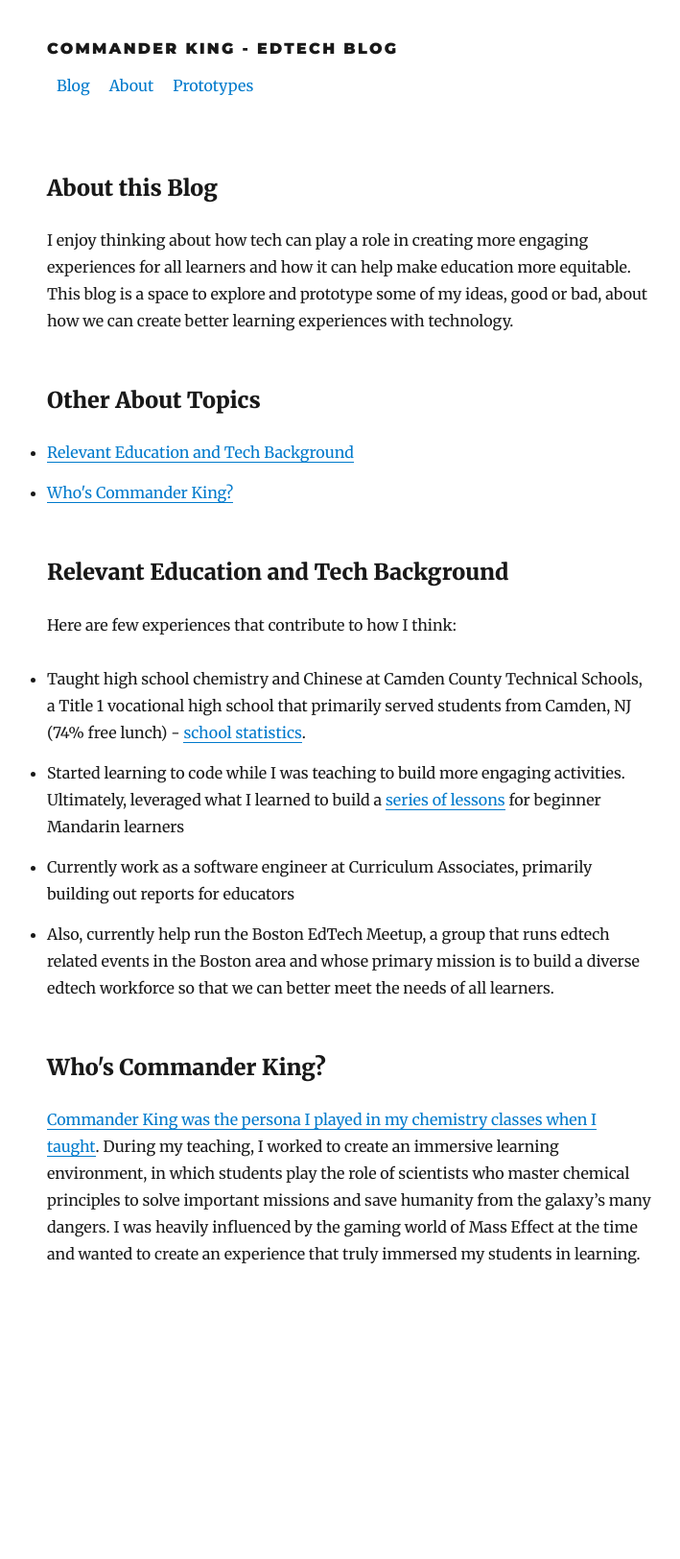
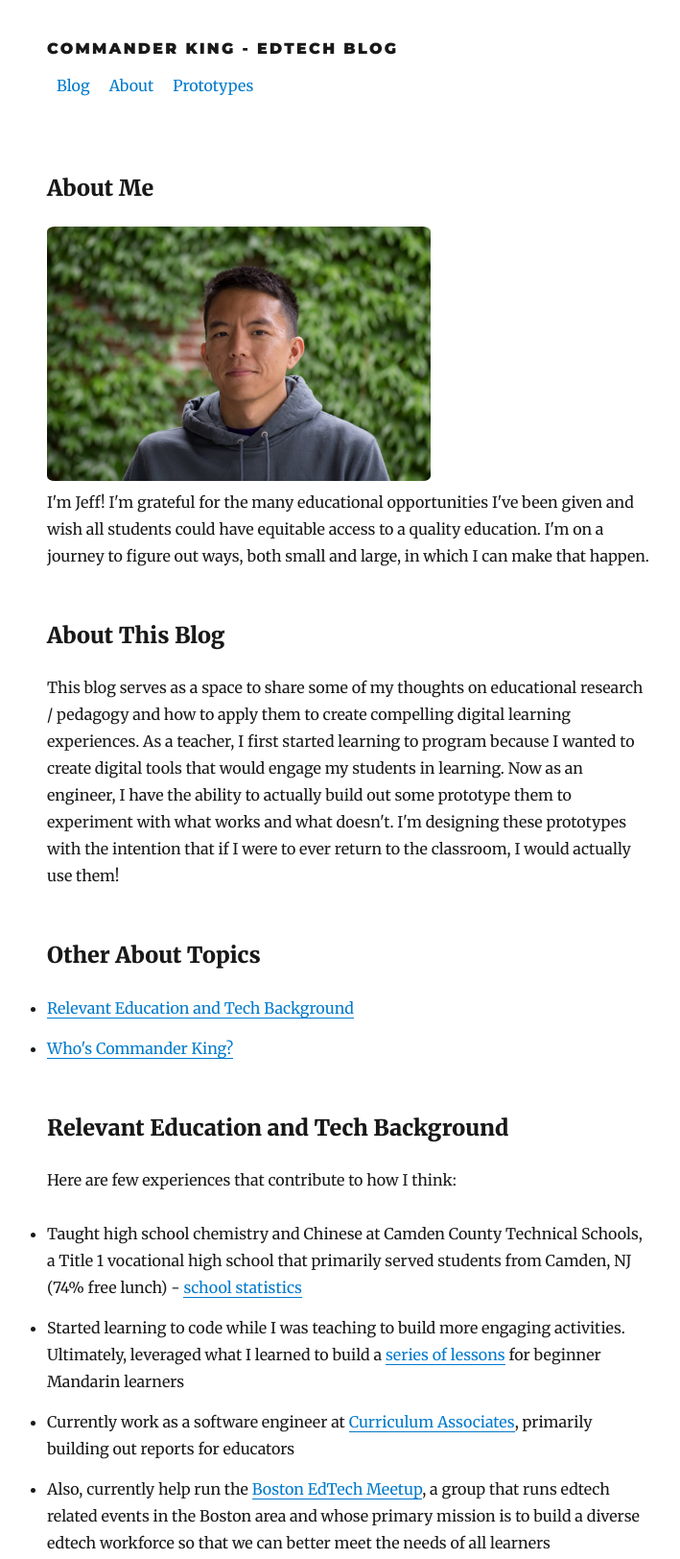
Before and after one commit to commanderking/education_blog, a Gatsby site: page /about in a window 1280 px wide. Shown: the top 1624 px of the page at 96% size, without its empty margins (276-985 px from the left). Before the commit the page ends 1390 px from the top, so only its background shows below. Built offline with nearby package versions, Linux system fonts and the light colour scheme; Gatsby itself is replaced by a stand-in of ours; some packages are replaced by stand-ins of ours.

Commit message:
update about page (#7)
* update about us file

* minor updates

```diff
--- a/src/pages/about.tsx
+++ b/src/pages/about.tsx
@@ -1,17 +1,64 @@
 import React from "react";
 import Layout from "../components/layout";
-import Link from "gatsby";
+import { useStaticQuery, graphql } from "gatsby";
+import Image from "gatsby-image";
+import { OutboundLink } from "gatsby-plugin-google-analytics";
+const About = () => {
+  const data = useStaticQuery(graphql`
+    query AboutQuery {
+      avatar: file(absolutePath: { regex: "/about-photo.jpg/" }) {
+        childImageSharp {
+          fixed {
+            ...GatsbyImageSharpFixed
+          }
+        }
+      }
+      site {
+        siteMetadata {
+          author {
+            name
+            summary
+          }
+        }
+      }
+    }
+  `);
 
-const About = () => {
+  const { author } = data.site.siteMetadata;
+
   return (
     <Layout>
-      <h3>About this Blog </h3>
+      <h3>About Me</h3>
+      <div style={{ display: "block", margin: "auto" }}>
+        <Image
+          fixed={data.avatar.childImageSharp.fixed}
+          alt={author.name}
+          style={{
+            margin: "auto",
+          }}
+          imgStyle={{
+            borderRadius: `2%`,
+          }}
+        />
+      </div>
+
       <p>
-        I enjoy thinking about how tech can play a role in creating more
-        engaging experiences for all learners and how it can help make education
-        more equitable. This blog is a space to explore and prototype some of my
-        ideas, good or bad, about how we can create better learning experiences
-        with technology.
+        I'm Jeff! I'm grateful for the many educational opportunities I've been
+        given and wish all students could have equitable access to a quality
+        education. I'm on a journey to figure out ways, both small and large, in
+        which I can make that happen.
+      </p>
+
+      <h3> About This Blog</h3>
+      <p>
+        This blog serves as a space to share some of my thoughts on educational
+        research / pedagogy and how to apply them to create compelling digital
+        learning experiences. As a teacher, I first started learning to program
+        because I wanted to create digital tools that would engage my students
+        in learning. Now as an engineer, I have the ability to actually build
+        out some prototype them to experiment with what works and what doesn't.
+        I'm designing these prototypes with the intention that if I were to ever
+        return to the classroom, I would actually use them!
       </p>
 
       <h3>Other About Topics</h3>
@@ -33,10 +80,12 @@ const About = () => {
           Taught high school chemistry and Chinese at Camden County Technical
           Schools, a Title 1 vocational high school that primarily served
           students from Camden, NJ (74% free lunch) -{" "}
-          <a href="https://nces.ed.gov/ccd/schoolsearch/school_detail.asp?Search=1&DistrictID=3402670&ID=340267001412">
+          <OutboundLink
+            href="https://nces.ed.gov/ccd/schoolsearch/school_detail.asp?Search=1&DistrictID=3402670&ID=340267001412"
+            target="_blank"
+          >
             school statistics
-          </a>
-          .
+          </OutboundLink>
         </li>
         <li>
           Started learning to code while I was teaching to build more engaging
@@ -47,28 +96,47 @@ const About = () => {
           for beginner Mandarin learners
         </li>
         <li>
-          Currently work as a software engineer at Curriculum Associates,
-          primarily building out reports for educators
+          Currently work as a software engineer at{" "}
+          <OutboundLink
+            href="https://nces.ed.gov/ccd/schoolsearch/school_detail.asp?Search=1&DistrictID=3402670&ID=340267001412"
+            target="_blank"
+          >
+            Curriculum Associates
+          </OutboundLink>
+          , primarily building out reports for educators
         </li>
         <li>
-          Also, currently help run the Boston EdTech Meetup, a group that runs
-          edtech related events in the Boston area and whose primary mission is
-          to build a diverse edtech workforce so that we can better meet the
-          needs of all learners.
+          Also, currently help run the{" "}
+          <OutboundLink
+            target="_blank"
+            href="https://www.meetup.com/Boston-EdTech-Meetup/"
+          >
+            Boston EdTech Meetup
+          </OutboundLink>
+          , a group that runs edtech related events in the Boston area and whose
+          primary mission is to build a diverse edtech workforce so that we can
+          better meet the needs of all learners
         </li>
       </ul>
       <h3 id="commander-king">Who's Commander King? </h3>
       <p>
-        <a href="https://www.youtube.com/watch?v=bJnls3P7Qe4">
-          Commander King was the persona I played in my chemistry classes when I
-          taught
-        </a>
-        . During my teaching, I worked to create an immersive learning
-        environment, in which students play the role of scientists who master
-        chemical principles to solve important missions and save humanity from
-        the galaxy’s many dangers. I was heavily influenced by the gaming world
-        of Mass Effect at the time and wanted to create an experience that truly
-        immersed my students in learning.
+        Commander King was the{" "}
+        <OutboundLink href="https://www.youtube.com/watch?v=bJnls3P7Qe4">
+          persona
+        </OutboundLink>{" "}
+        I played in my chemistry classes. During my time teaching, I worked to
+        create an immersive learning environment, in which students played the
+        role of scientists who mastered chemical principles to solve important
+        missions and save humanity from the galaxy’s many dangers. I was heavily
+        influenced by Mass Effect, a videogame I was playing at the time that
+        pushed me to create a learning experience that immersed my students in
+        learning just like how Mass Effect immersed me in its storytelling.
+      </p>
+      <p>
+        Despite the outlandish approach, I believe it played a non-trivial role
+        in engaging students in chemistry, though it may not have been the most
+        efficient way to engage students considering how much effort I put into
+        it. This will likely be the topic of a future blog post.
       </p>
     </Layout>
   );
```
Also changed, not shown: content/assets/about-photo.jpg (added).
